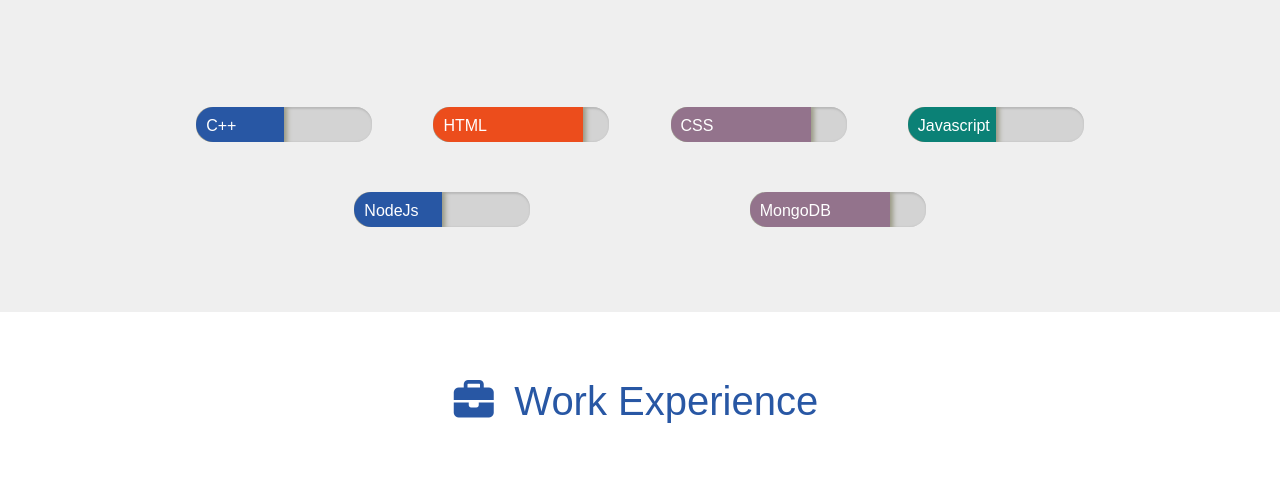
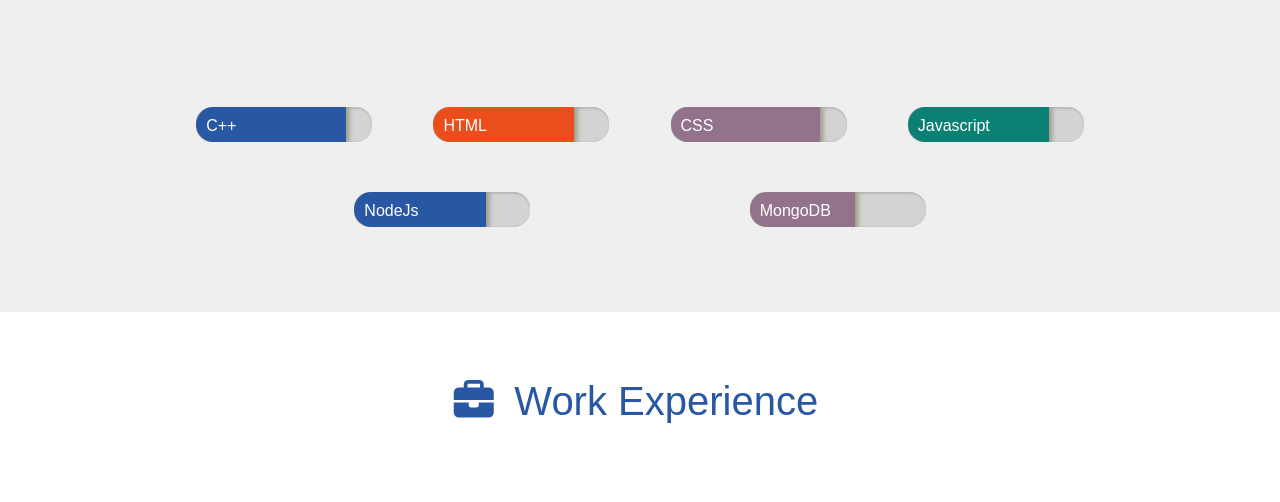
Before and after one commit to shashank-tyagii/Resume, a plain HTML site: page index.html in a window 1280 px wide. Shown: the part 968-1470 px from the top of the page. Drawn offline with Linux system fonts and the light colour scheme.

Commit message:
Auto fill skills section bar

```diff
--- a/index.html
+++ b/index.html
@@ -129,6 +129,8 @@
 
 
 
+
+
         <section id="skills">
             <h1 class="section-heading mb75px ">
                 <span>
@@ -137,45 +139,44 @@
                 <span> SKILLS </span>
             </h1>
 
-            <div class="skills-display">
-
+            <div id = "skills-container" class="skills-display">
                 <div class="skill-progress">
-                    <div class="fifty-percent mb-blue">
+                    <div class="fifty-percent mb-blue" data-bar-width="85">
                         <div class="skill-name">
                             <span> C++ </span>
                         </div>
                     </div>
                 </div>
                 <div class="skill-progress">
-                    <div class="eighty-five-percent mb-orange">
+                    <div class="eighty-five-percent mb-orange" data-bar-width="80" data-skill-percent="75">
                         <div class="skill-name">
                             <span> HTML </span>
                         </div>
                     </div>
                 </div>
                 <div class="skill-progress">
-                    <div class="eighty-percent mb-light-purple">
+                    <div class="eighty-percent mb-light-purple" data-bar-width="85">
                         <div class="skill-name">
                             <span> CSS </span>
                         </div>
                     </div>
                 </div>
                 <div class="skill-progress">
-                    <div class="fifty-percent mb-teal">
+                    <div class="fifty-percent mb-teal" data-bar-width="80">
                         <div class="skill-name">
                             <span> Javascript </span>
                         </div>
                     </div>
                 </div>
                 <div class="skill-progress">
-                    <div class="fifty-percent mb-blue">
+                    <div class="fifty-percent mb-blue" data-bar-width="75">
                         <div class="skill-name">
                             <span> NodeJs </span>
                         </div>
                     </div>
                 </div>
                 <div class="skill-progress">
-                    <div class="eighty-percent mb-light-purple">
+                    <div class="eighty-percent mb-light-purple" data-bar-width="60">
                         <div class="skill-name">
                             <span> MongoDB </span>
                         </div>
--- a/script.js
+++ b/script.js
@@ -1,3 +1,5 @@
+// Smooth scrolling code -
+
 var navMenuAnchorTags = document.querySelectorAll('.nav-menu a');
 var interval;
 for (let i =0 ; i < navMenuAnchorTags.length; i++){
@@ -11,7 +13,6 @@
 
     });
 }
-
 function scrollVertically(targetSection){
     var targetSectionCoordinates = targetSection.getBoundingClientRect();
             if(targetSectionCoordinates.top <=0){
@@ -20,3 +21,47 @@
             }
             window.scrollBy(0,50);
 }
+
+// Skills auto fill while scrolling animation
+
+var progressBars = document.querySelectorAll(".skill-progress > div");
+var skillsContainer = document.getElementById('skills-container');
+var animationDone = false;
+
+function initialiseBars() {
+    for (var bar of progressBars) {
+        bar.style.width = 0 + '%';
+    }
+}
+
+function fillBars() {
+
+    for (let bar of progressBars) {
+        let currentWidth = 0;
+        let interval = setInterval(function () {
+            let targetWidth = bar.getAttribute('data-bar-width');
+            if (currentWidth >= targetWidth) {
+                clearInterval(interval);
+                return;
+            }
+            currentWidth++;
+            bar.style.width = currentWidth + '%';
+        }, 5);
+    }
+}
+
+function checkScroll() {
+
+    var coordinates = skillsContainer.getBoundingClientRect();
+    if (!animationDone && coordinates.top <= window.innerHeight) {
+        animationDone = true;
+        fillBars();
+    } else if (coordinates.top > window.innerHeight) {
+        animationDone = false;
+        initialiseBars();
+    }
+}
+
+
+initialiseBars();
+window.addEventListener("scroll", checkScroll);
```
